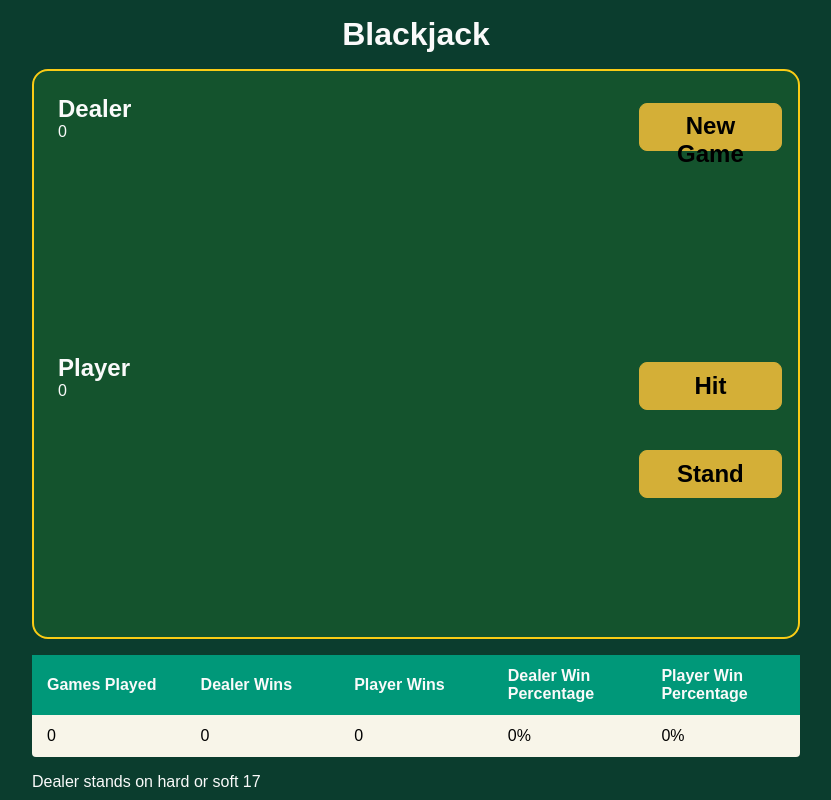
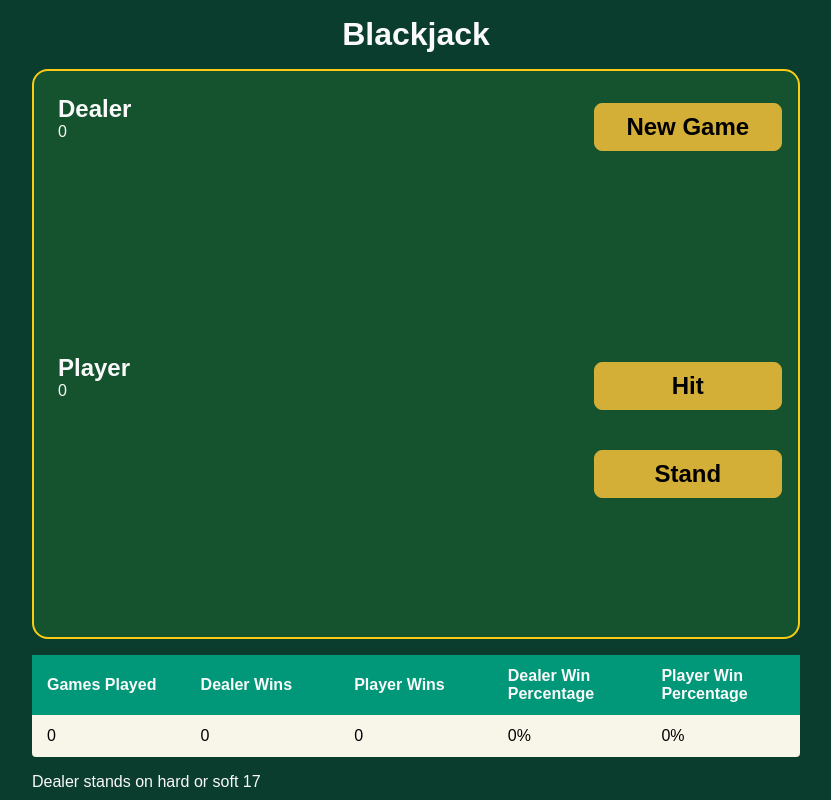
Before and after one commit to Tyler-de-Wit/black-jack-react, a React (Vite) app: page / in a window 1280 px wide. Shown: the whole page, without its empty margins (224-1055 px from the left). Built offline with nearby package versions, Linux system fonts and the light colour scheme; the HTML template or start-up script is replaced by a standard one.

Commit message:
fix: Fix button text overflow on mobile

```diff
--- a/src/App.css
+++ b/src/App.css
@@ -27,7 +27,7 @@ h6 {
 /* Game */
 .game-wrapper {
   display: grid;
-  grid-template-columns: 0.3fr 1.5fr 0.5fr;
+  grid-template-columns: 0.3fr 1.5fr 0.7fr;
   background-color: var(--surface);
   border: 2px solid var(--highlight);
   padding: 1rem;
```
